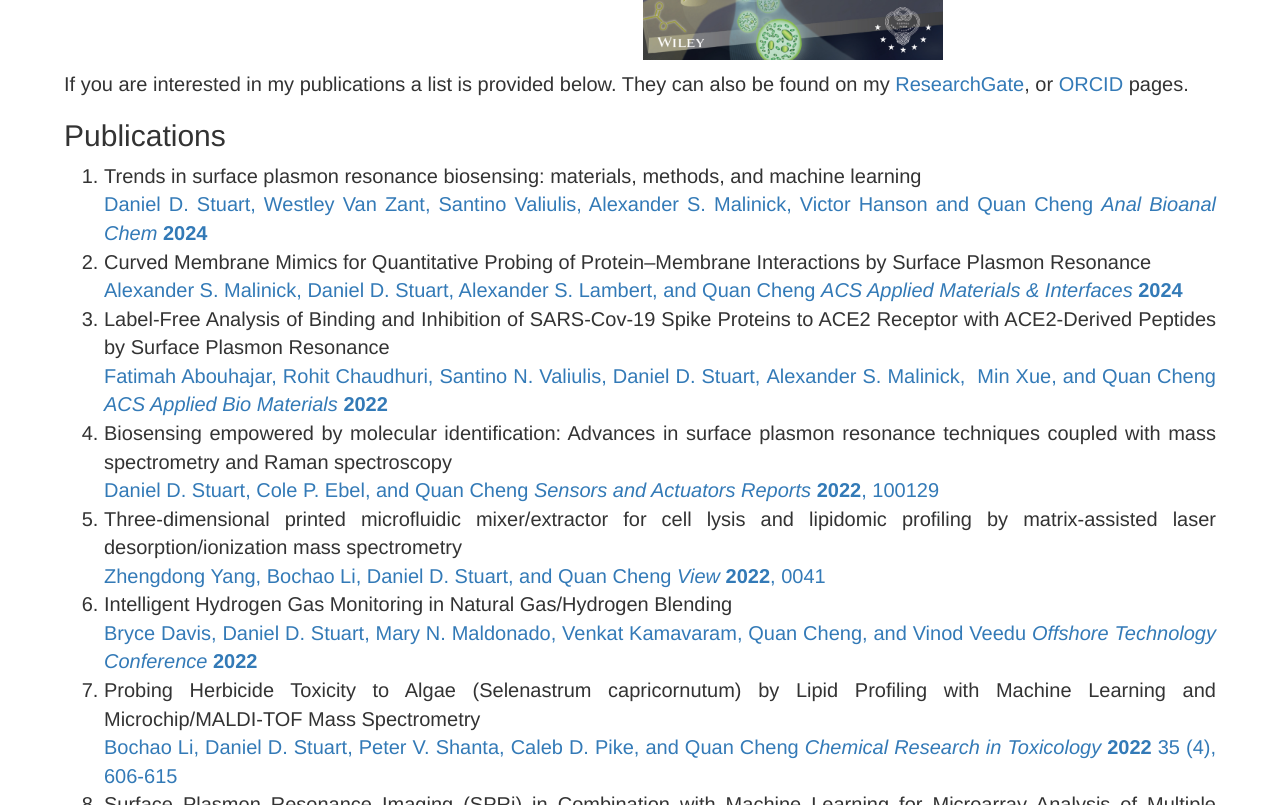
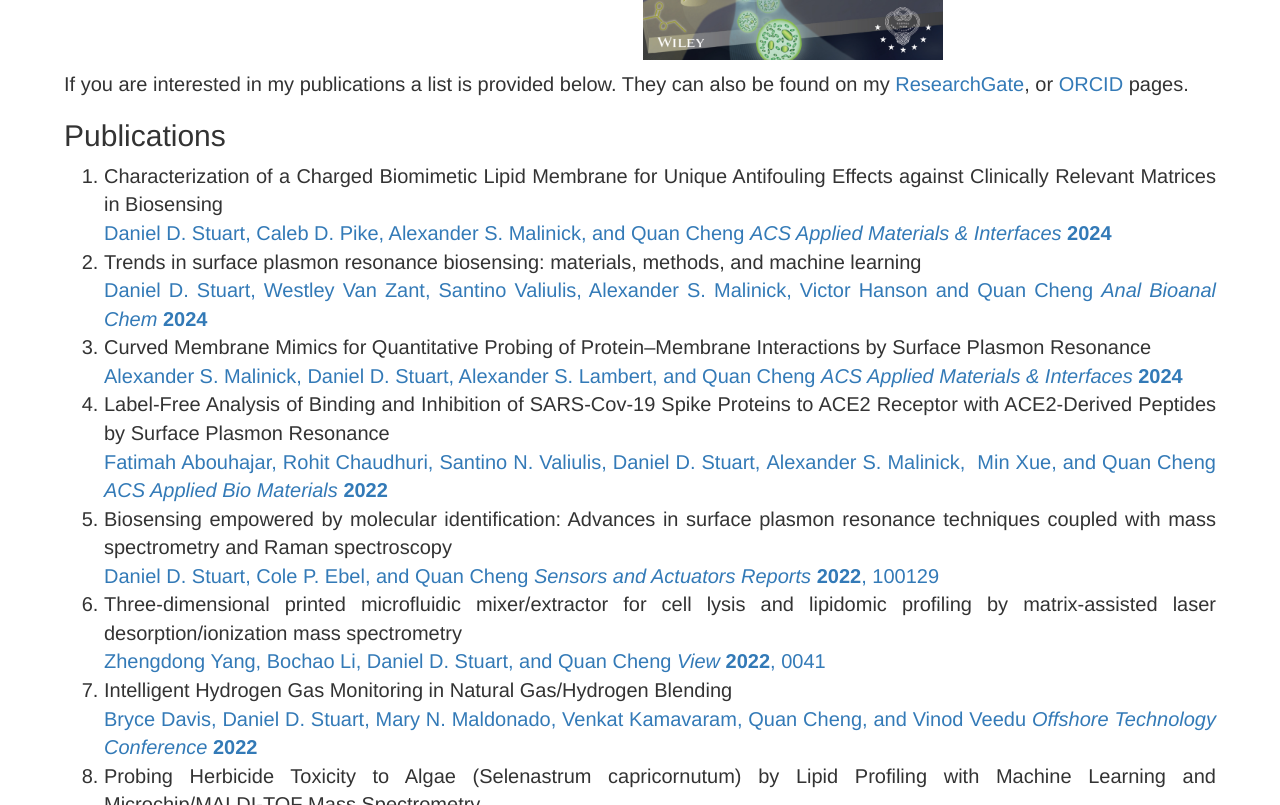
Before and after one commit to danieldstuart/danieldstuart.github.io, a Jekyll site: the page built from publications.markdown, in a window 1280 px wide and 900 px high, scrolled down 303 px, cut to the strip 95-900 px from the top of the window. Built offline with Jekyll 4.4.1, drawn with Linux system fonts in a browser that asks for light colours; nearby versions of some CDN libraries.

Commit message:
Update publications.markdown

```diff
--- a/publications.markdown
+++ b/publications.markdown
@@ -15,29 +15,31 @@
 
 ## Publications ##
 <div markdown="1" class="list">
-1. Trends in surface plasmon resonance biosensing: materials, methods, and machine learning <br>
+1. Characterization of a Charged Biomimetic Lipid Membrane for Unique Antifouling Effects against Clinically Relevant Matrices in Biosensing <br>
+[Daniel D. Stuart, Caleb D. Pike, Alexander S. Malinick, and Quan Cheng <em> ACS Applied Materials & Interfaces </em> <strong>2024 </strong>](https://pubs.acs.org/doi/10.1021/acsami.4c14563)
+2. Trends in surface plasmon resonance biosensing: materials, methods, and machine learning <br>
 [Daniel D. Stuart, Westley Van Zant, Santino Valiulis, Alexander S. Malinick, Victor Hanson and Quan Cheng <em> Anal Bioanal Chem </em> <strong>2024 </strong>](https://link.springer.com/article/10.1007/s00216-024-05367-w)
-2. Curved Membrane Mimics for Quantitative Probing of Protein–Membrane Interactions by Surface Plasmon Resonance <br>
+3. Curved Membrane Mimics for Quantitative Probing of Protein–Membrane Interactions by Surface Plasmon Resonance <br>
 [Alexander S. Malinick, Daniel D. Stuart, Alexander S. Lambert, and Quan Cheng <em> ACS Applied Materials & Interfaces</em> <strong>2024 </strong>](https://pubs.acs.org/doi/full/10.1021/acsami.3c12922)
-3. Label-Free Analysis of Binding and Inhibition of SARS-Cov-19 Spike Proteins to ACE2 Receptor with ACE2-Derived Peptides by Surface Plasmon Resonance <br>
+4. Label-Free Analysis of Binding and Inhibition of SARS-Cov-19 Spike Proteins to ACE2 Receptor with ACE2-Derived Peptides by Surface Plasmon Resonance <br>
 [Fatimah Abouhajar, Rohit Chaudhuri, Santino N. Valiulis, Daniel D. Stuart, Alexander S. Malinick,  Min Xue, and Quan Cheng <em>ACS Applied Bio Materials</em> <strong>2022</strong>](https://doi.org/10.1021/acsabm.2c00832)
-4. Biosensing empowered by molecular identification: Advances in surface plasmon resonance techniques coupled with mass spectrometry and Raman spectroscopy <br>
+5. Biosensing empowered by molecular identification: Advances in surface plasmon resonance techniques coupled with mass spectrometry and Raman spectroscopy <br>
 [Daniel D. Stuart, Cole P. Ebel, and Quan Cheng <em>Sensors and Actuators Reports</em> <strong>2022</strong>, 100129](https://doi.org/10.1016/j.snr.2022.100129)
-5. Three-dimensional printed microfluidic mixer/extractor for cell lysis and lipidomic profiling by matrix-assisted laser desorption/ionization mass spectrometry <br>
+6. Three-dimensional printed microfluidic mixer/extractor for cell lysis and lipidomic profiling by matrix-assisted laser desorption/ionization mass spectrometry <br>
 [Zhengdong Yang, Bochao Li, Daniel D. Stuart, and Quan Cheng <em>View</em> <strong>2022</strong>, 0041](https://doi.org/10.1002/VIW.20220041)
-6. Intelligent Hydrogen Gas Monitoring in Natural Gas/Hydrogen Blending <br>
+7. Intelligent Hydrogen Gas Monitoring in Natural Gas/Hydrogen Blending <br>
 [Bryce Davis,  Daniel D. Stuart, Mary N. Maldonado, Venkat Kamavaram,  Quan Cheng, and Vinod Veedu <em>Offshore Technology Conference</em> <strong>2022</strong>](http://dx.doi.org/10.4043/32007-MS)
-7. Probing Herbicide Toxicity to Algae (Selenastrum capricornutum) by Lipid Profiling with Machine Learning and Microchip/MALDI-TOF Mass Spectrometry <br>
+8. Probing Herbicide Toxicity to Algae (Selenastrum capricornutum) by Lipid Profiling with Machine Learning and Microchip/MALDI-TOF Mass Spectrometry <br>
 [Bochao Li, Daniel D. Stuart, Peter V. Shanta, Caleb D. Pike, and Quan Cheng <em>Chemical Research in Toxicology</em> <strong>2022</strong> 35 (4), 606-615](http://dx.doi.org/10.1021/acs.chemrestox.1c00397)
-8. Surface Plasmon Resonance Imaging (SPRi) in Combination with Machine Learning for Microarray Analysis of Multiple Sclerosis Niomarkers in Whole Serum <br>
+9. Surface Plasmon Resonance Imaging (SPRi) in Combination with Machine Learning for Microarray Analysis of Multiple Sclerosis Niomarkers in Whole Serum <br>
 [Alexander S. Malinick, Daniel D. Stuart, Alexander S. Lambert, Quan Cheng <em>Biosensors and Bioelectronics: X</em> <strong>2022</strong> 10, 100127](http://dx.doi.org/10.1016/j.biosx.2022.100127)
-9. Lipidomic Profiling of Algae with Microarray MALDI-MS toward Ecotoxicological Monitoring of Herbicide Exposure <br>
+10. Lipidomic Profiling of Algae with Microarray MALDI-MS toward Ecotoxicological Monitoring of Herbicide Exposure <br>
 [Peter V. Shanta, Bochao Li, Daniel D. Stuart, and Quan Cheng <em>Environmental Science & Technology</em> <strong>2021</strong> 55 (15), 10558-10568](http://dx.doi.org/10.1021/acs.est.1c01138)
-10. Detection of Multiple Sclerosis Biomarkers in Serum by Ganglioside Microarrays and Surface Plasmon Resonance Imaging <br>
+11. Detection of Multiple Sclerosis Biomarkers in Serum by Ganglioside Microarrays and Surface Plasmon Resonance Imaging <br>
 [Alexander S. Malinick, Alexander S. Lambert, Daniel D. Stuart, Bochao Li, Ellie Puente, and Quan Cheng <em>ACS Sensors</em> <strong>2020</strong> 5 (11), 3617-3626](http://dx.doi.org/10.1021/acssensors.0c01935)
-11. Plasmonic Gold Templates Enhancing Single Cell Lipidomic Analysis of Microorganisms <br>
+12. Plasmonic Gold Templates Enhancing Single Cell Lipidomic Analysis of Microorganisms <br>
 [Peter V. Shanta, Bochao Li, Daniel D. Stuart, and Quan Cheng <em>Analytical Chemistry</em> <strong>2020</strong> 92 (9), 6213-6217](http://dx.doi.org/10.1021/acs.analchem.9b05285)
-12. Graphene Oxide-Nanocarriers for Fluorescent Sensing of Calcium Ion Accumulation and Direct Assessment of Ion-Induced Enzymatic Activities in Cells <br>
+13. Graphene Oxide-Nanocarriers for Fluorescent Sensing of Calcium Ion Accumulation and Direct Assessment of Ion-Induced Enzymatic Activities in Cells <br>
 [Peter V. Shanta, Daniel D. Stuart, and Quan Cheng <em>ACS Applied Nano Materials</em> <strong>2019</strong> 2 (9), 5594-5603](http://dx.doi.org/10.1021/acsanm.9b01160)
 </div>
 
```
